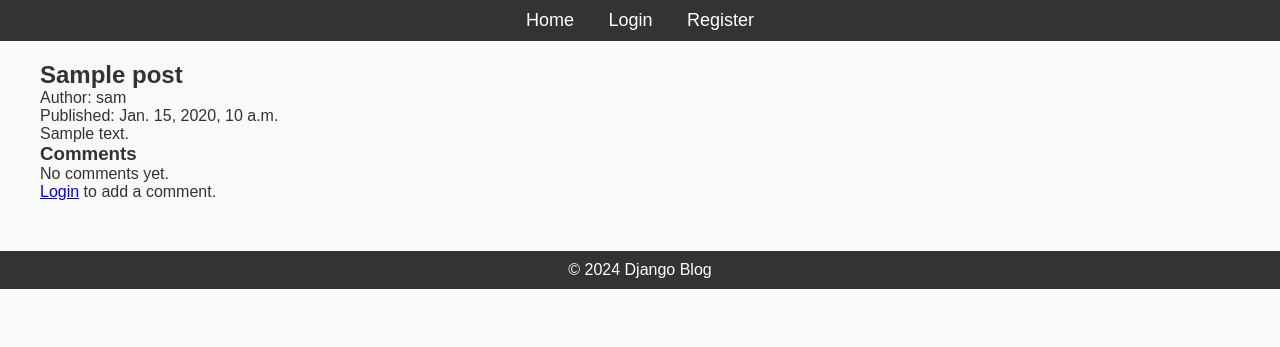
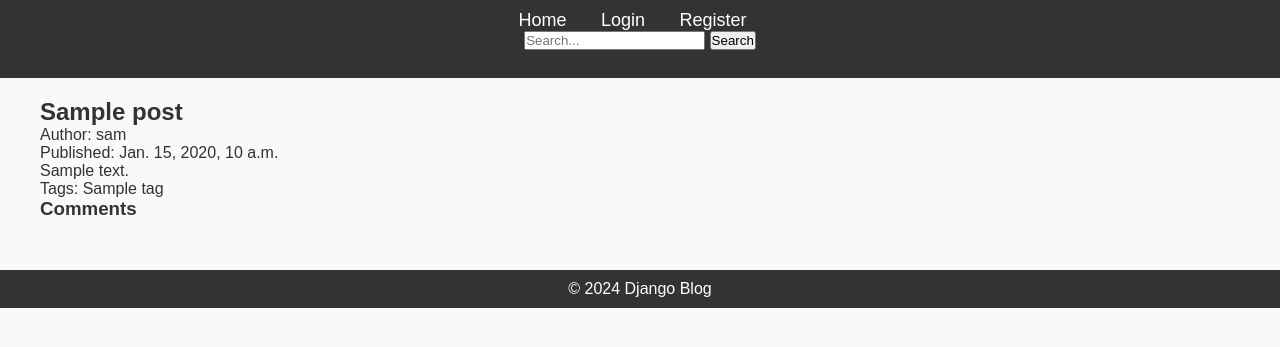
Before and after one commit to Theunique-1/Alx_DjangoLearnLab, a Django app: page /posts/1/ in a window 1280 px wide. Shown: the top 347 px of the page. Run offline with Django 4.2, Linux system fonts and the light colour scheme; data comes from the database, SQL or seed files in the repository; both versions use the stored data as it was after the commit; tables that the repository leaves empty hold one stand-in row (values such as "Sample post").

Commit message:
added tag to post

```diff
--- a/django_blog/blog/models.py
+++ b/django_blog/blog/models.py
@@ -1,7 +1,7 @@
 from django.db import models
 from django.contrib.auth.models import User # Import the User model for author relationship
 from django.urls import reverse
-
+from taggit.managers import TaggableManager
 # Create your models here.
 class Post(models.Model):
     """
@@ -11,11 +11,9 @@ class Post(models.Model):
     content = models.TextField()  # TextField for post content
     published_date = models.DateTimeField(auto_now_add=True)  # DateTimeField for publication date, automatically set on creation
     author = models.ForeignKey(User, on_delete=models.CASCADE)  # ForeignKey to User model, CASCADE delete behavior
+    tags = TaggableManager()
 
     def __str__(self):
-        """
-        String representation of the Post object.
-        """
         return self.title  # Returns the title of the post when the object is represented as a string
 
 
@@ -31,3 +29,38 @@ class Comment(models.Model):
 
     def _str_(self):
         return f'Comment by {self.author.username} on {self.post.title}'
+
+
+
+class Tag(models.Model):
+    name = models.CharField(max_length=50, unique=True)
+
+    def _str_(self):
+        return self.name
+
+class Post(models.Model):
+    title = models.CharField(max_length=200)
+    content = models.TextField()
+    published_date = models.DateTimeField(auto_now_add=True)
+    author = models.ForeignKey(User, on_delete=models.CASCADE)
+    tags = models.ManyToManyField(Tag, related_name='posts', through='PostTag')
+
+    def _str_(self):
+        return self.title
+
+    def get_absolute_url(self):
+        return reverse('post_detail', args=[str(self.id)])
+
+class PostTag(models.Model):
+    post = models.ForeignKey(Post, on_delete=models.CASCADE)
+    tag = models.ForeignKey(Tag, on_delete=models.CASCADE)
+
+class Comment(models.Model):
+    post = models.ForeignKey(Post, on_delete=models.CASCADE, related_name='comments')
+    author = models.ForeignKey(User, on_delete=models.CASCADE)
+    content = models.TextField()
+    created_at = models.DateTimeField(auto_now_add=True)
+    updated_at = models.DateTimeField(auto_now=True)
+
+    def _str_(self):
+        return f'Comment by {self.author.username} on {self.post.title}'
--- a/django_blog/blog/templates/blog/base.html
+++ b/django_blog/blog/templates/blog/base.html
@@ -13,13 +13,19 @@
             <ul>
                 <li><a href="{% url 'post_list' %}">Home</a></li>
                 {% if user.is_authenticated %}
-                <li><a href="{% url 'post_create' %}">Create Post</a></li>
-                <li><a href="{% url 'profile' %}">Profile</a></li>
-                <li><a href="{% url 'logout' %}">Logout</a></li>
+                    <li><a href="{% url 'post_create' %}">Create Post</a></li>
+                    <li><a href="{% url 'profile' %}">Profile</a></li>
+                    <li><a href="{% url 'logout' %}">Logout</a></li>
                 {% else %}
-                <li><a href="{% url 'login' %}">Login</a></li>
-                <li><a href="{% url 'register' %}">Register</a></li>
+                    <li><a href="{% url 'login' %}">Login</a></li>
+                    <li><a href="{% url 'register' %}">Register</a></li>
                 {% endif %}
+                <li>
+                    <form method="get" action="{% url 'post_search' %}">
+                        <input type="text" name="q" placeholder="Search...">
+                        <button type="submit">Search</button>
+                    </form>
+                </li>
             </ul>
         </nav>
     </header>
--- a/django_blog/blog/templates/blog/login.html
+++ b/django_blog/blog/templates/blog/login.html
@@ -10,4 +10,5 @@
     {{ form.as_p }}
     <button type="submit">Login</button>
   </form>
+  <p>Don't have an account? <a href="{% url 'register' %}">Register</a></p>
 {% endblock %}
--- a/django_blog/blog/templates/blog/post_detail.html
+++ b/django_blog/blog/templates/blog/post_detail.html
@@ -7,6 +7,14 @@
         <p>Author: {{ post.author.username }}</p>
         <p>Published: {{ post.published_date }}</p>
         <p>{{ post.content|linebreaksbr }}</p>
+        <p>
+            Tags:
+            {% for tag in post.tags.all %}
+                {{ tag.name }}{% if not forloop.last %}, {% endif %}
+            {% empty %}
+                No tags.
+            {% endfor %}
+        </p>
         {% if user == post.author %}
         <a href="{% url 'post_update' post.pk %}">Edit</a>
         <a href="{% url 'post_delete' post.pk %}">Delete</a>
@@ -14,24 +22,6 @@
     </article>
 
     <h3>Comments</h3>
-    {% for comment in comments %}
-    <article>
-        <p><strong>{{ comment.author.username }}</strong>: {{ comment.content }}</p>
-        <p>Created at: {{ comment.created_at }}</p>
-        {% if user == comment.author %}
-        <a href="{% url 'comment_update' comment.pk %}">Edit</a>
-        <a href="{% url 'comment_delete' comment.pk %}">Delete</a>
-        {% endif %}
-    </article>
-    {% empty %}
-    <p>No comments yet.</p>
-    {% endfor %}
-
-    {% if user.is_authenticated %}
-    <h3>Add a Comment</h3>
-    <a href="{% url 'comment_create' post.pk %}">Add Comment</a>
-    {% else %}
-    <p><a href="{% url 'login' %}">Login</a> to add a comment.</p>
-    {% endif %}
+    {# ... (comments code) ... #}
 </div>
 {% endblock %}
--- a/django_blog/blog/templates/blog/post_list.html
+++ b/django_blog/blog/templates/blog/post_list.html
@@ -3,7 +3,9 @@
 {% block content %}
 <div class="content">
     <h2>Blog Posts</h2>
+    <ul>
     {% for post in posts %}
+        <li>
             <article>
                 <h3><a href="{% url 'post_detail' post.pk %}">{{ post.title }}</a></h3>
                 <p>Author: {{ post.author.username }}</p>
@@ -11,8 +13,10 @@
                 <p>{{ post.content|truncatewords:50 }}</p>
                 <a href="{% url 'post_detail' post.pk %}">Read More</a>
             </article>
+        </li>
         <hr>
     {% endfor %}
+    </ul>
     <a href="{% url 'post_create' %}">Create New Post</a>
 </div>
 {% endblock %}
--- a/django_blog/blog/templates/blog/register.html
+++ b/django_blog/blog/templates/blog/register.html
@@ -10,4 +10,5 @@
     {{ form.as_p }}
     <button type="submit">Register</button>
   </form>
+  <Already have an account? <a href="{% url 'login' %}">Login</a></p>"
 {% endblock %}
--- a/django_blog/blog/urls.py
+++ b/django_blog/blog/urls.py
@@ -19,6 +19,7 @@ urlpatterns = [
     path('comment/<int:pk>/update/', CommentUpdateView.as_view(), name='comment_update'),
     path('comment/<int:pk>/delete/', CommentDeleteView.as_view(), name='comment_delete'),
     path('post/<int:pk>/comments/new/', CommentCreateView.as_view(), name='comment_create'),
-
-
+    path('tags/<str:tag_name>/', views.posts_by_tag, name='posts_by_tag'),
+    path('search/', views.post_search, name='post_search'),
+    path('profile/', views.profile, name='profile'),
 ]
--- a/django_blog/blog/views.py
+++ b/django_blog/blog/views.py
@@ -8,8 +8,9 @@ from django.views.generic import ListView, DetailView, CreateView, UpdateView, D
 from .models import Post
 from django.contrib.auth.mixins import LoginRequiredMixin, UserPassesTestMixin
 from django.urls import reverse_lazy
-from .models import Post, Comment
+from .models import Post, Comment, Tag, PostTag
 from .forms import CommentForm
+from django.db.models import Q
 
 
 
@@ -21,8 +22,8 @@ def register(request):
         form = CustomUserCreationForm(request.POST)
         if form.is_valid():
             user = form.save()
-            login(request, user)
-            return redirect('home')
+            login(request, user) # Log in the user after registration
+            return redirect('profile') # Redirect to profile page
     else:
         form = CustomUserCreationForm()
     return render(request, 'blog/register.html', {'form': form})
@@ -37,7 +38,7 @@ def login_view(request):
             user = authenticate(username=username, password=password)
             if user is not None:
                 login(request, user)
-                return redirect('home')
+                return redirect('profile')
             else:
                 return render(request, 'blog/login.html', {'form': form, 'error': "Invalid username or password"})
     else:
@@ -62,6 +63,24 @@ def profile(request):
         form = CustomUserChangeForm(instance=user)
     return render(request, 'blog/profile.html', {'form': form})
 
+
+def post_search(request):
+    query = request.GET.get('q')
+    results = []
+
+    if query:
+        results = Post.objects.filter(
+            Q(title_icontains=query) | Q(contenticontains=query) | Q(tagsname_icontains=query)
+        ).distinct()
+    else:
+        results = None
+    return render(request, 'blog/post_search.html', {'results': results, 'query': query})
+
+def posts_by_tag(request, tag_name):
+    tag = get_object_or_404(Tag, name=tag_name)
+    posts = Post.objects.filter(tags=tag)
+    return render(request, 'blog/post_list.html', {'posts': posts})
+
 class PostListView(ListView):
     model = Post
     template_name = 'blog/post_list.html'
@@ -72,29 +91,42 @@ class PostDetailView(DetailView):
     model = Post
     template_name = 'blog/post_detail.html'
 
+
 class PostCreateView(LoginRequiredMixin, CreateView):
     model = Post
-    fields = ['title', 'content']
     form_class = PostForm
     template_name = 'blog/post_form.html'
 
     def form_valid(self, form):
         form.instance.author = self.request.user
-        return super().form_valid(form)
+        response = super().form_valid(form)
+        tags = self.request.POST.getlist('tags')
+        for tag_id in tags:
+            PostTag.objects.create(post=self.object, tag_id=tag_id)
+        return response
 
 class PostUpdateView(LoginRequiredMixin, UserPassesTestMixin, UpdateView):
     model = Post
-    fields = ['title', 'content']
     form_class = PostForm
     template_name = 'blog/post_form.html'
 
     def form_valid(self, form):
-        form.instance.author = self.request.user
-        return super().form_valid(form)
+        response = super().form_valid(form)
+        PostTag.objects.filter(post=self.object).delete()
+        tags = self.request.POST.getlist('tags')
+        for tag_id in tags:
+            PostTag.objects.create(post=self.object, tag_id=tag_id)
+        return response
 
     def test_func(self):
         post = self.get_object()
         return self.request.user == post.author
+
+    def get_context_data(self, **kwargs):
+        context = super().get_context_data(**kwargs)
+        context['tags'] = Tag.objects.all()
+        return context
+
 
 class PostDeleteView(LoginRequiredMixin, UserPassesTestMixin, DeleteView):
     model = Post
@@ -104,6 +136,11 @@ class PostDeleteView(LoginRequiredMixin, UserPassesTestMixin, DeleteView):
     def test_func(self):
         post = self.get_object()
         return self.request.user == post.author
+
+    def get_context_data(self, **kwargs):
+        context = super().get_context_data(**kwargs)
+        context['tags'] = Tag.objects.all()
+        return context
 
 
 
--- a/django_blog/django_blog/settings.py
+++ b/django_blog/django_blog/settings.py
@@ -38,7 +38,8 @@ INSTALLED_APPS = [
     'django.contrib.sessions',
     'django.contrib.messages',
     'django.contrib.staticfiles',
-    'blog',
+    'blog.apps.BlogConfig',
+    'taggit',
 ]
 
 MIDDLEWARE = [
```
Also changed, not shown: django_blog/blog/forms.py (+10 -9 lines), django_blog/blog/templates/blog/post_form.html (+9 -1 lines), django_blog/blog/templates/blog/post_search.html (added, +23 -0 lines), django_blog/blog/templates/blog/profile.html (+6 -7 lines), django_blog/README.md, django_blog/blog/migrations/0004_tag_posttag_post_tags.py (added), django_blog/db.sqlite3. Lines whose indentation alone changed are shown as unchanged.
